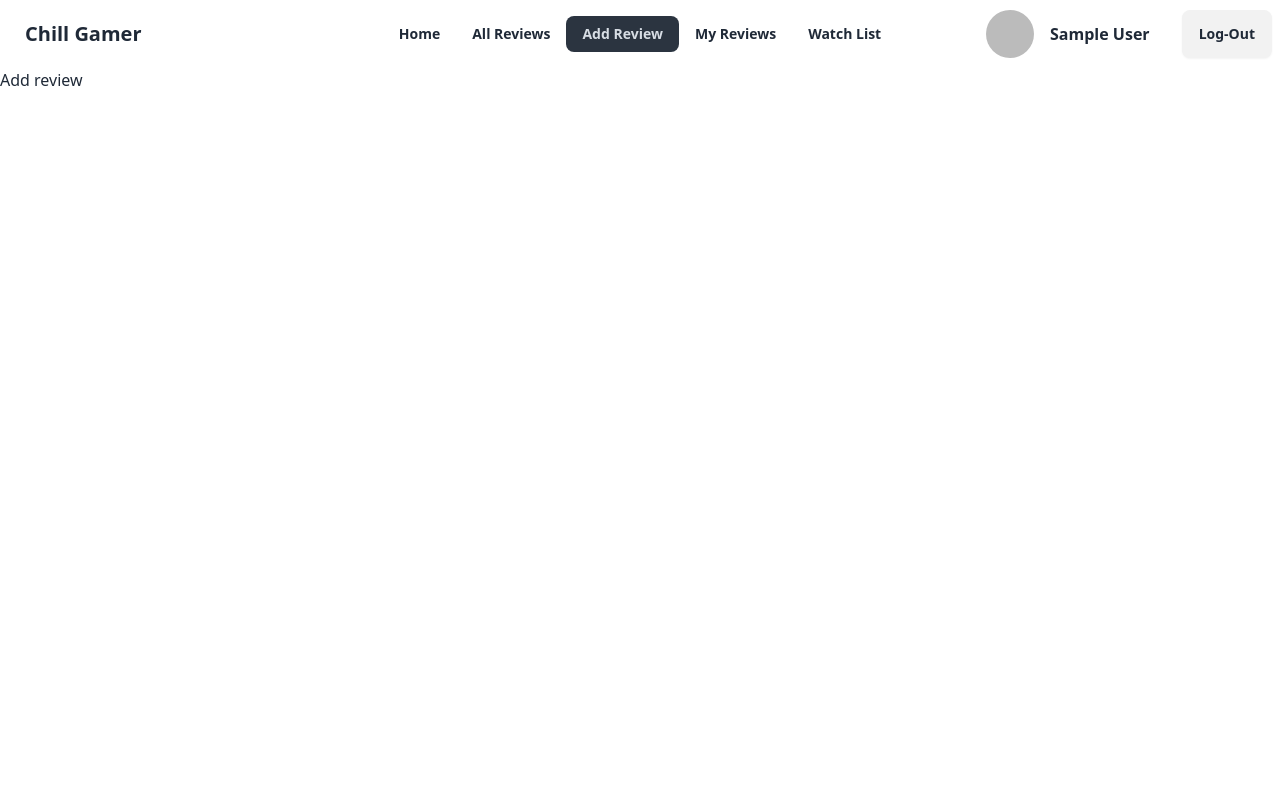
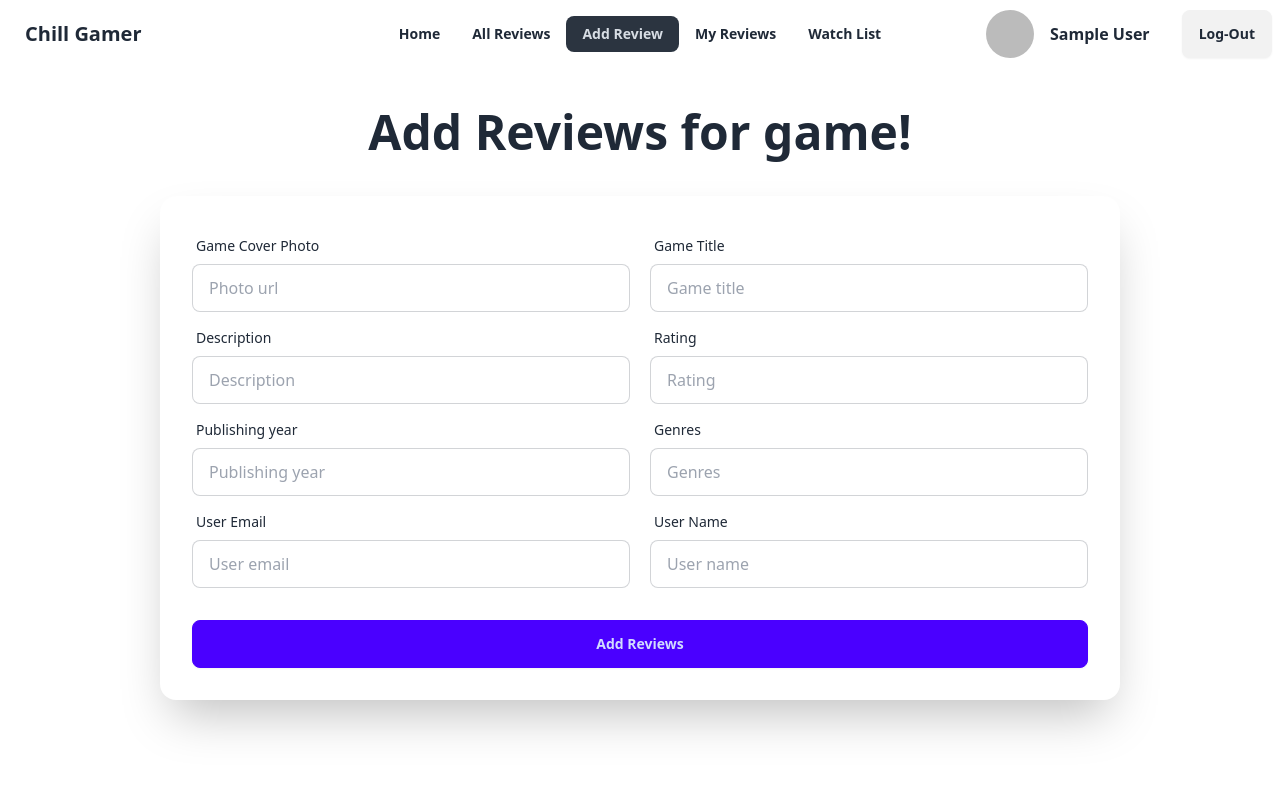
Before and after one commit to muradhossain1/chill-gamer-project, a React (Vite) app: page /addReview in a window 1280 px wide. Shown: the top 800 px of the page. Built offline with nearby package versions, Linux system fonts and the light colour scheme; no server answers; sample sign-in values are in the browser's storage.

Commit message:
Add reviews for database create

```diff
--- a/package.json
+++ b/package.json
@@ -18,7 +18,8 @@
     "react-icons": "^5.4.0",
     "react-router-dom": "^7.0.2",
     "react-toastify": "^10.0.6",
-    "sort-by": "^1.2.0"
+    "sort-by": "^1.2.0",
+    "sweetalert2": "^11.14.5"
   },
   "devDependencies": {
     "@eslint/js": "^9.15.0",
--- a/src/Pages/AddReview.jsx
+++ b/src/Pages/AddReview.jsx
@@ -1,9 +1,117 @@
+import Swal from "sweetalert2";
 
 
 const AddReview = () => {
+
+    const handleAddReviews = e => {
+        e.preventDefault();
+        const form = e.target;
+        const photo = form.photo.value;
+        const title = form.title.value;
+        const description = form.description.value;
+        const rating = form.rating.value;
+        const year = form.year.value;
+        const genres = form.genres.value;
+        const email = form.email.value;
+        const name = form.name.value;
+
+        const newAddReviews = {photo, title, description, rating, year, genres, email, name}
+        console.log(newAddReviews)
+
+        fetch('http://localhost:5000/reviews', {
+            method: 'POST',
+            headers : {
+                'content-type' : 'application/json'
+            },
+            body : JSON.stringify(newAddReviews)
+        })
+        .then(res => res.json())
+        .then(data => {
+            if(data.insertedId){
+                Swal.fire({
+                    title: 'Success!',
+                    text: 'Add Reviews successfully',
+                    icon: 'success',
+                    confirmButtonText: 'Done'
+                  })
+            }
+        })
+    }
     return (
-        <div>
-            Add review
+        <div className='lg:w-3/4 mx-auto'>
+            <div className="text-center p-10">
+                <h1 className="text-5xl font-bold">Add Reviews for game!</h1>
+            </div>
+            <div className="card bg-base-100 w-full shrink-0 shadow-2xl">
+                <form onSubmit={handleAddReviews} className="card-body">
+                    {/* form first row */}
+                    <div className='flex flex-col lg:flex-row gap-5'>
+                        <div className="form-control flex-1">
+                            <label className="label">
+                                <span className="label-text">Game Cover Photo</span>
+                            </label>
+                            <input type="text" name='photo' placeholder="Photo url" className="input input-bordered" required />
+
+                        </div>
+                        <div className="form-control flex-1">
+                            <label className="label">
+                                <span className="label-text">Game Title</span>
+                            </label>
+                            <input type="text" name='title' placeholder="Game title" className="input input-bordered" required />
+                        </div>
+                    </div>
+                    {/* form second row */}
+                    <div className='flex flex-col lg:flex-row gap-5'>
+                        <div className="form-control flex-1">
+                            <label className="label">
+                                <span className="label-text">Description</span>
+                            </label>
+                            <input type="text" name='description' placeholder="Description" className="input input-bordered" required />
+                        </div>
+                        <div className="form-control flex-1">
+                            <label className="label">
+                                <span className="label-text">Rating</span>
+                            </label>
+                            <input type="text" name='rating' placeholder="Rating" className="input input-bordered" required />
+                        </div>
+                    </div>
+                    {/* form third row */}
+                    <div className='flex flex-col lg:flex-row gap-5'>
+                        <div className="form-control flex-1">
+                            <label className="label">
+                                <span className="label-text">Publishing year</span>
+                            </label>
+                            <input type="text" name='year' placeholder="Publishing year" className="input input-bordered" required />
+                        </div>
+                        <div className="form-control flex-1">
+                            <label className="label">
+                                <span className="label-text">Genres</span>
+                            </label>
+                            <input type="text" name='genres' placeholder="Genres" className="input input-bordered" required />
+                        </div>
+                    </div>
+                    {/* form 4th row */}
+                    <div className='flex flex-col lg:flex-row gap-5'>
+                        <div className="form-control flex-1">
+                            <label className="label">
+                                <span className="label-text">User Email</span>
+                            </label>
+                            <input type="text" name='email' placeholder="User email" className="input input-bordered" required />
+                        </div>
+                        <div className="form-control flex-1">
+                            <label className="label">
+                                <span className="label-text">User Name</span>
+                            </label>
+                            <input type="text" name='name' placeholder="User name" className="input input-bordered" required />
+                        </div>
+                    </div>
+
+
+                    <div className="form-control mt-6">
+                        <button className="btn btn-primary">Add Reviews</button>
+                    </div>
+                </form>
+            </div>
         </div>
     );
 };
```
Also changed, not shown: 1 other file (tests, documents, lock files or other folders).
